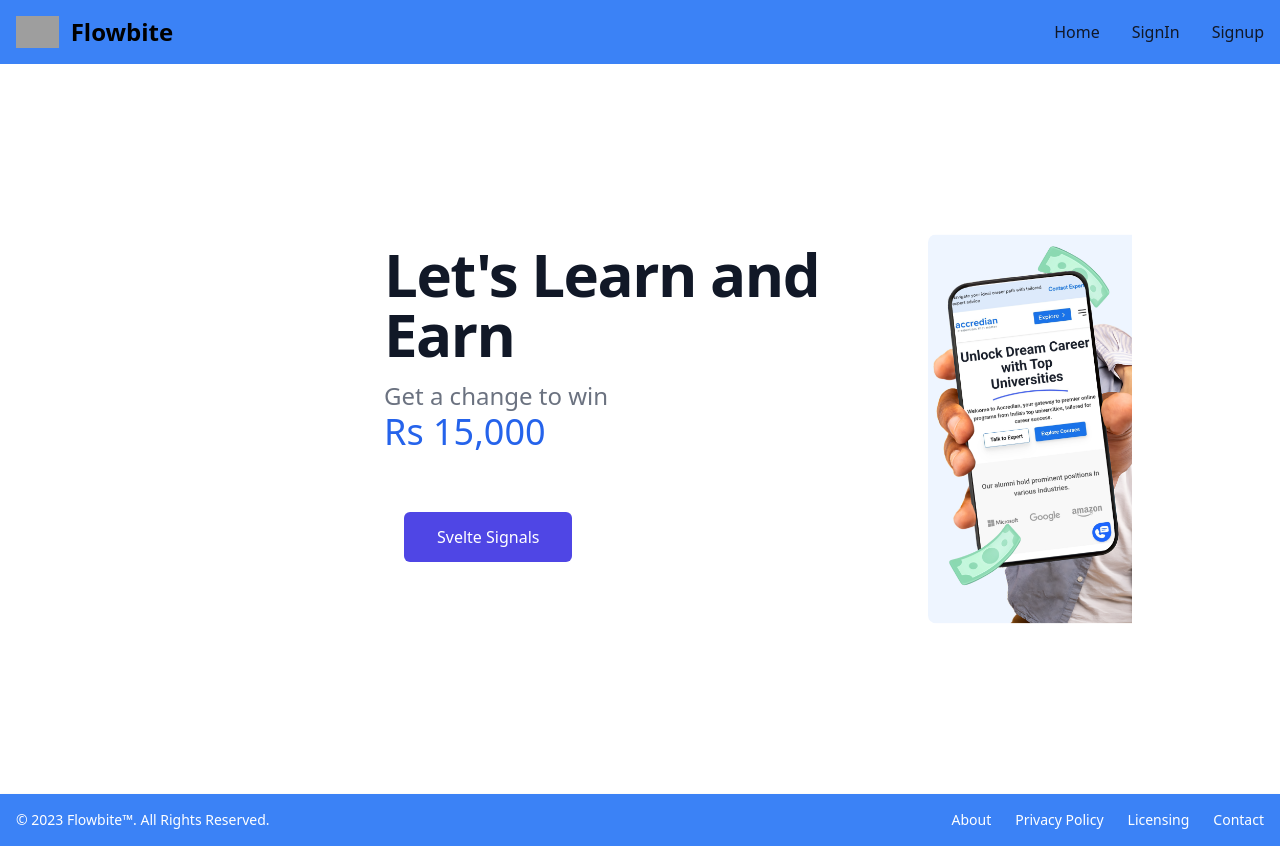
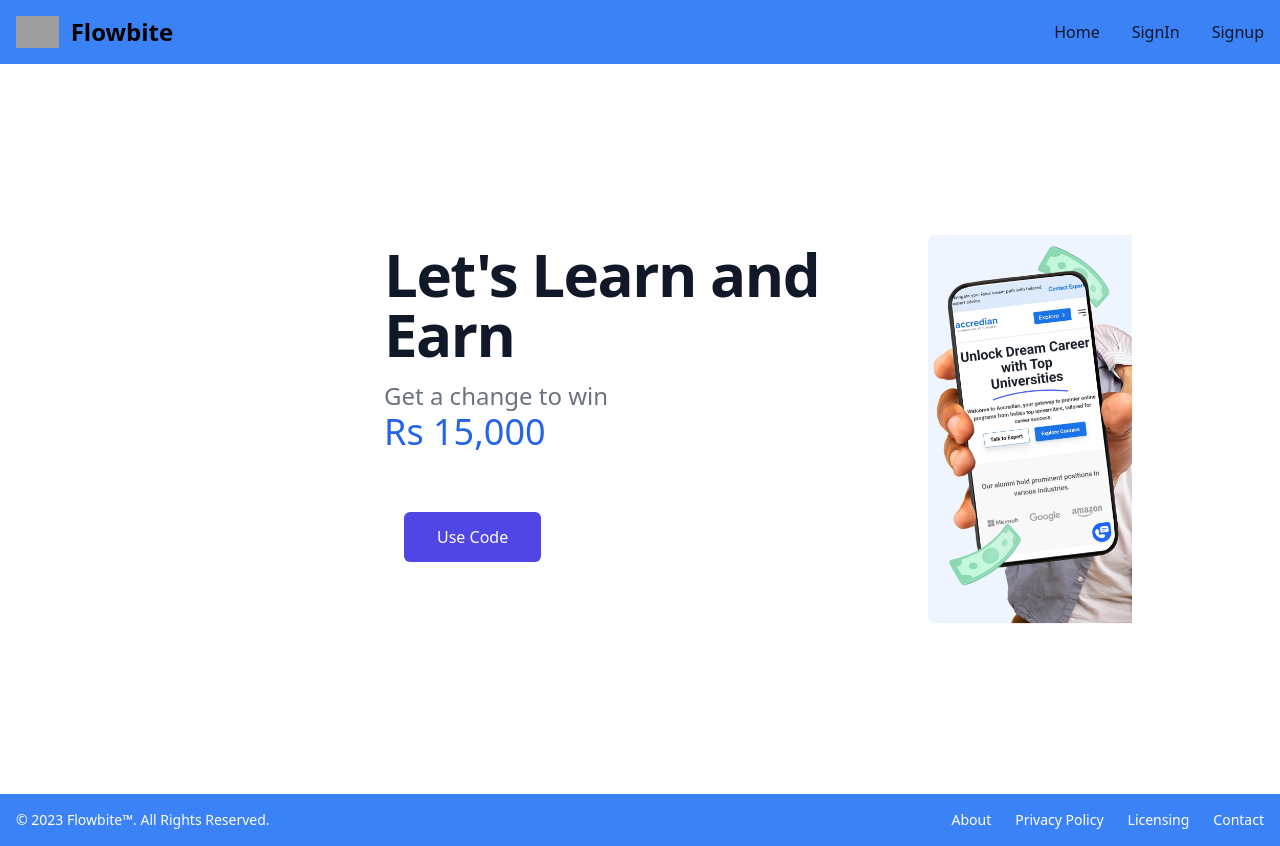
Before and after one commit to Subham15112001/Accredian-frontend-task, a React (Vite) app: page /login in a window 1280 px wide. Both pictures are taken after a click on the button "Home". Built offline with nearby package versions, Linux system fonts and the light colour scheme; no server answers; grey boxes are pictures that could not be loaded.

Commit message:
change button label

```diff
--- a/src/components/card/ShowCard.jsx
+++ b/src/components/card/ShowCard.jsx
@@ -29,7 +29,7 @@
                                         </div>
                                     </div>
 
-                                    <a href="#" onClick={() => onShow()} className="inline-block rounded-md border border-transparent bg-indigo-600 py-3 px-8 text-center font-medium text-white hover:bg-indigo-700">Svelte Signals</a>
+                                    <a href="#" onClick={() => onShow()} className="inline-block rounded-md border border-transparent bg-indigo-600 py-3 px-8 text-center font-medium text-white hover:bg-indigo-700">Use Code</a>
                                 </div>
                             </div>
                         </div>
```
